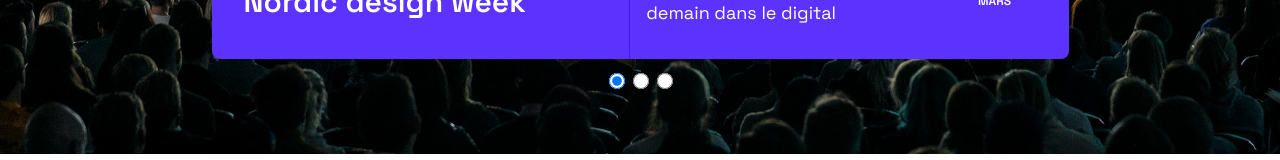
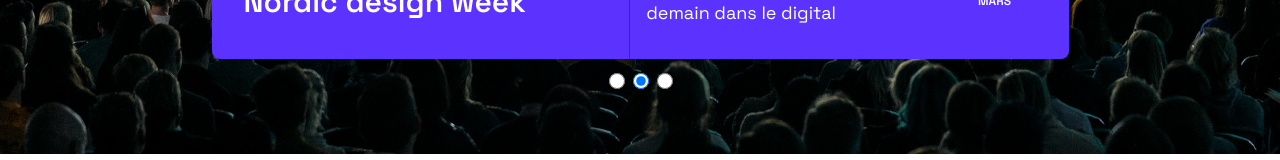
Before and after one commit to augusto-mattos/Debuggez-une-application-React.JS-AM, a React (Create React App) app: page / in a window 1280 px wide. Shown: the part 512-672 px from the top of the page. Built offline with nearby package versions, Linux system fonts and the light colour scheme.

Commit message:
correction des erreurs affichées dans la console

```diff
--- a/src/containers/Slider/index.js
+++ b/src/containers/Slider/index.js
@@ -7,9 +7,7 @@ import "./style.scss";
 const Slider = () => {
   const { data } = useData();
   const [index, setIndex] = useState(0);
-  const byDateDesc = data?.focus.sort((evtA, evtB) =>
-    new Date(evtA.date) < new Date(evtB.date) ? -1 : 1
-  );
+  const byDateDesc = data?.focus?.slice().sort((evtA, evtB) => new Date(evtA.date) < new Date(evtB.date) ? -1 : 1) || [];
 
   const nextCard = () => {
     if(index < byDateDesc.length - 1) {
@@ -29,14 +27,8 @@ const Slider = () => {
 
   return (
     <div className="SlideCardList">
-      {byDateDesc?.map((event, idx) => (
-        <>
-          <div
-            key={event.title}
-            className={`SlideCard SlideCard--${
-              index === idx ? "display" : "hide"
-            }`}
-          >
+      {byDateDesc.map((event, idx) => (
+        <div key={event.title} className={`SlideCard SlideCard--${index === idx ? "display" : "hide"}`}>
           <img src={event.cover} alt="forum" />
           <div className="SlideCard__descriptionContainer">
             <div className="SlideCard__description">
@@ -46,21 +38,21 @@ const Slider = () => {
             </div>
           </div>
         </div>
+      ))}
       <div className="SlideCard__paginationContainer">
         <div className="SlideCard__pagination">
           {byDateDesc.map((_, radioIdx) => (
             <input
-                  key={`${event.id}`}
+              // eslint-disable-next-line react/no-array-index-key
+              key={`pagination_${radioIdx}`}
               type="radio"
               name="radio-button"
-                  defaultChecked={index === radioIdx}
-                  onClick={() => setIndex(radioIdx)}
+              checked={index === radioIdx}
+              onChange={() => setIndex(radioIdx)}
             />
           ))}
         </div>
       </div>
-        </>
-      ))}
     </div>
   );
 };
```
Lines whose indentation alone changed are shown as unchanged.
